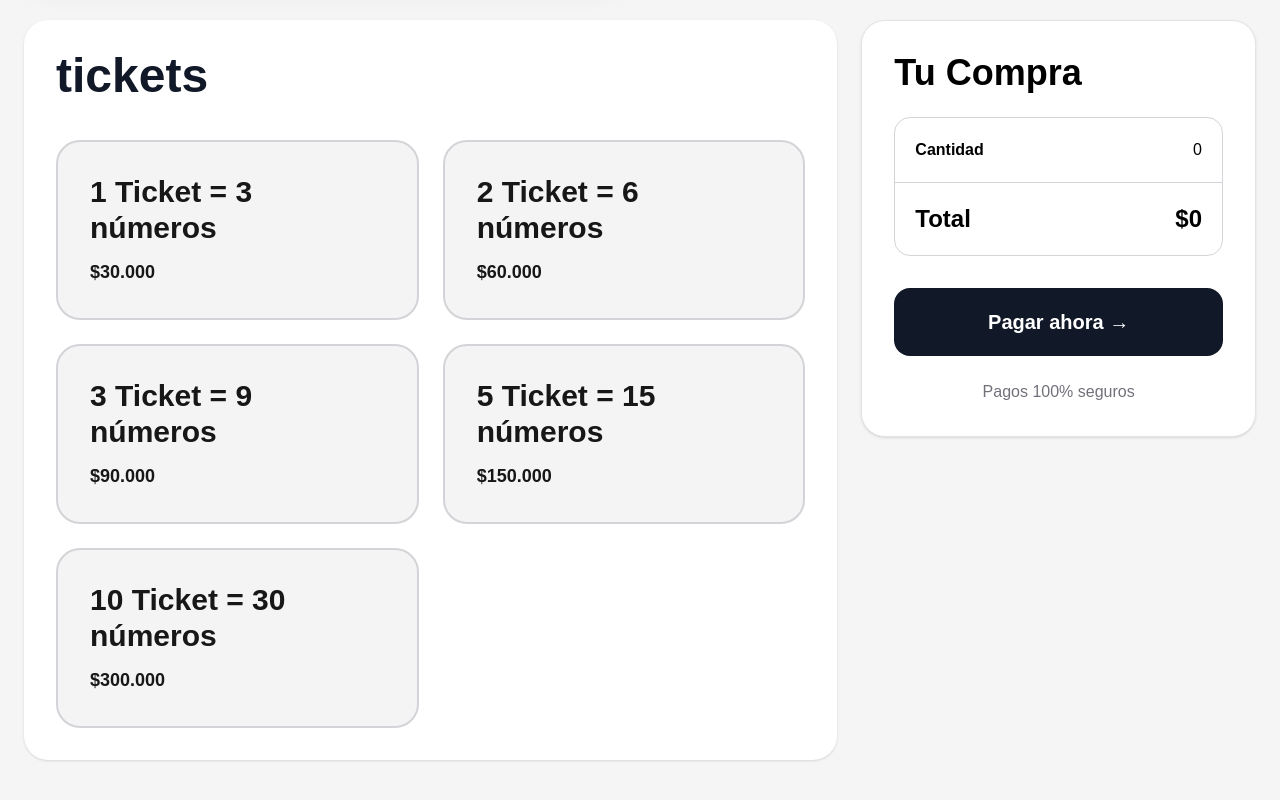
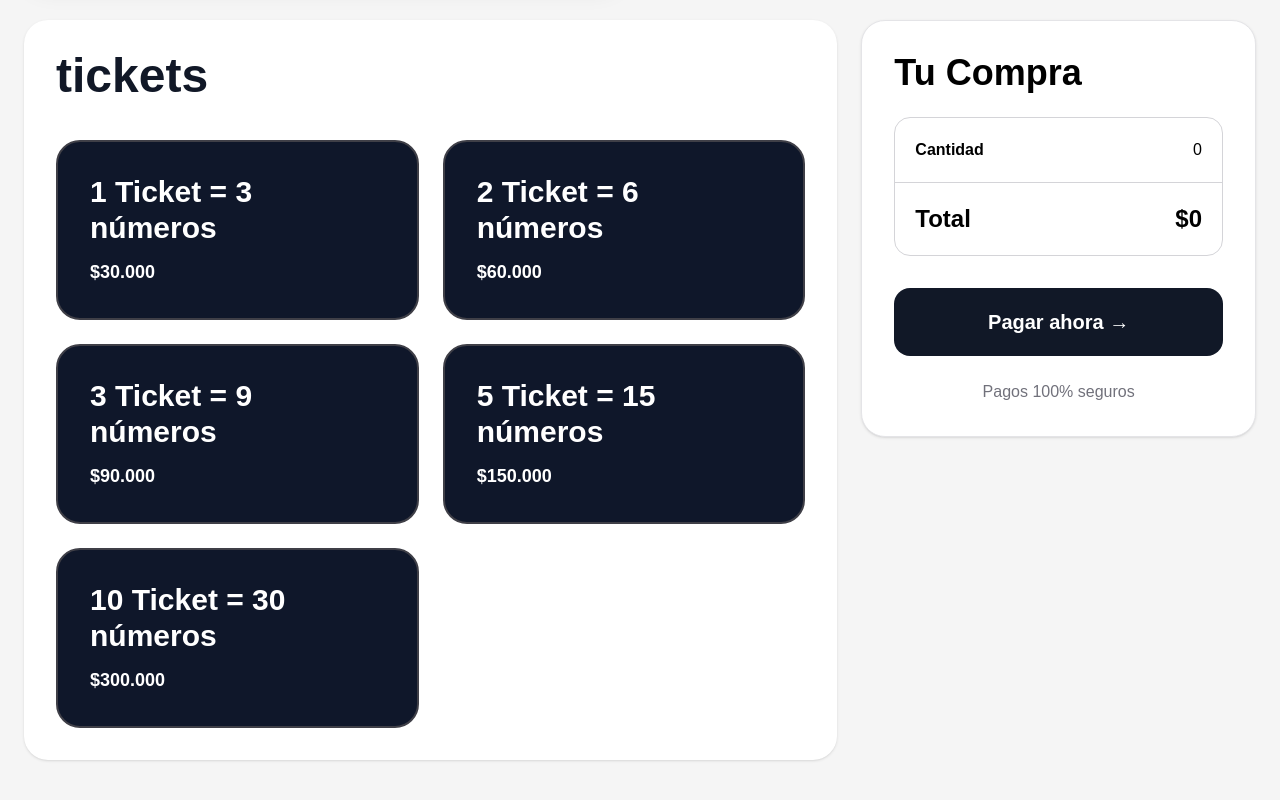
Before and after one commit to anichiarico2106/rifas-app, a Next.js app: page / in a window 1280 px wide. Shown: the part 831-1631 px from the top of the page. Built offline with nearby package versions, Linux system fonts and the light colour scheme; no server answers; the database is empty.

Commit message:
Update Packages.tsx

```diff
--- a/app/components/Packages.tsx
+++ b/app/components/Packages.tsx
@@ -56,7 +56,7 @@ const [seleccionado, setSeleccionado] = useState<any>(null);
                 className={`border-2 transition-all rounded-3xl p-8 cursor-pointer ${
                     seleccionado?.tickets === item.tickets
                     ? "bg-green-500 border-green-500 text-white"
-                    : "border-zinc-300 hover:border-yellow-500 bg-zinc-100"
+                    : "border-zinc-700 hover:border-yellow-500 bg-[#0f172a] text-white"
                 }`}
                 >
                 <h3 className="text-3xl font-black">
```
